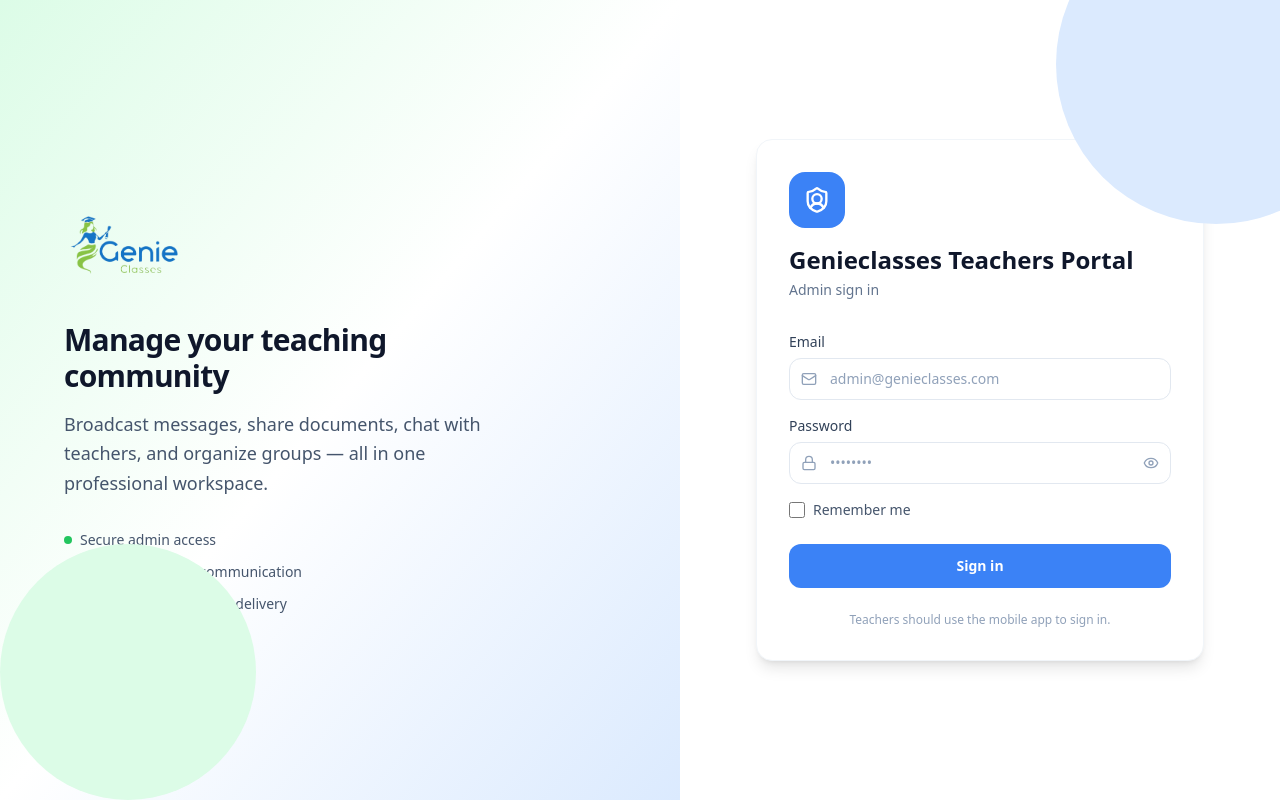
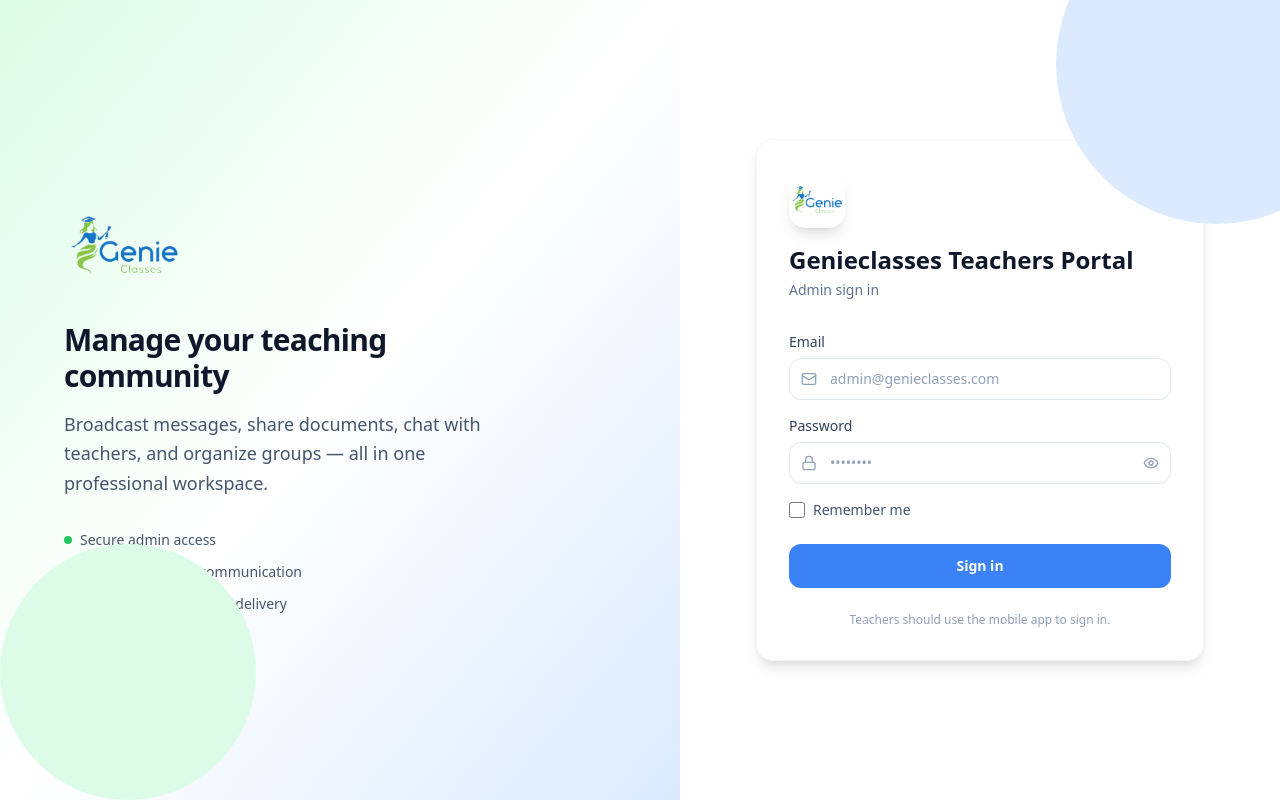
Before and after one commit to subratpandeyy/Teacher-Management-Portal, a React (Vite) app in the folder admin-web/: page / in a window 1280 px wide. Built offline with nearby package versions, Linux system fonts and the light colour scheme; no server answers.

Commit message:
Login response fixed

```diff
--- a/admin-web/src/pages/LoginPage.tsx
+++ b/admin-web/src/pages/LoginPage.tsx
@@ -45,8 +45,8 @@
 
   return (
     <div className="relative flex min-h-screen overflow-hidden bg-white">
-      <div className="pointer-events-none absolute -right-24 -top-24 h-80 w-80 rounded-full bg-blue-50" />
-      <div className="pointer-events-none absolute bottom-0 left-0 h-64 w-64 rounded-full bg-green-50" />
+      <div className="pointer-events-none lg:block sm:hidden absolute -right-24 -top-24 h-80 w-80 rounded-full bg-blue-50" />
+      <div className="pointer-events-none lg:block sm:hidden absolute bottom-0 left-0 h-64 w-64 rounded-full bg-green-50" />
 
       <div className="hidden flex-1 flex-col justify-center bg-gradient-to-br from-green-50 via-white to-blue-50 px-16 lg:flex">
         <div className="max-w-md">
@@ -83,8 +83,9 @@
           className="gc-card w-full max-w-md p-6 shadow-lg sm:p-8"
         >
           <div className="mb-8 text-center lg:text-left">
-            <div className="mx-auto mb-4 flex h-14 w-14 items-center bg-blue-500 justify-center rounded-2xl lg:mx-0">
-              <ShieldUser className="h-7 w-7 text-white" strokeWidth={2} />
+            <div className="mx-auto mb-4 flex h-14 w-14 items-center bg-white shadow-lg justify-center rounded-2xl lg:mx-0">
+              {/* <ShieldUser className="h-7 w-7 text-white" strokeWidth={2} />  */}
+              <img src={logo} alt='GenieClasses' className="h-14 w-14" />
             </div>
             <h1 className="text-2xl font-bold text-slate-900">Genieclasses Teachers Portal</h1>
             <p className="mt-1 text-sm text-slate-500">Admin sign in</p>
```
Also changed, not shown: 1 other file (tests, documents, lock files or other folders).
